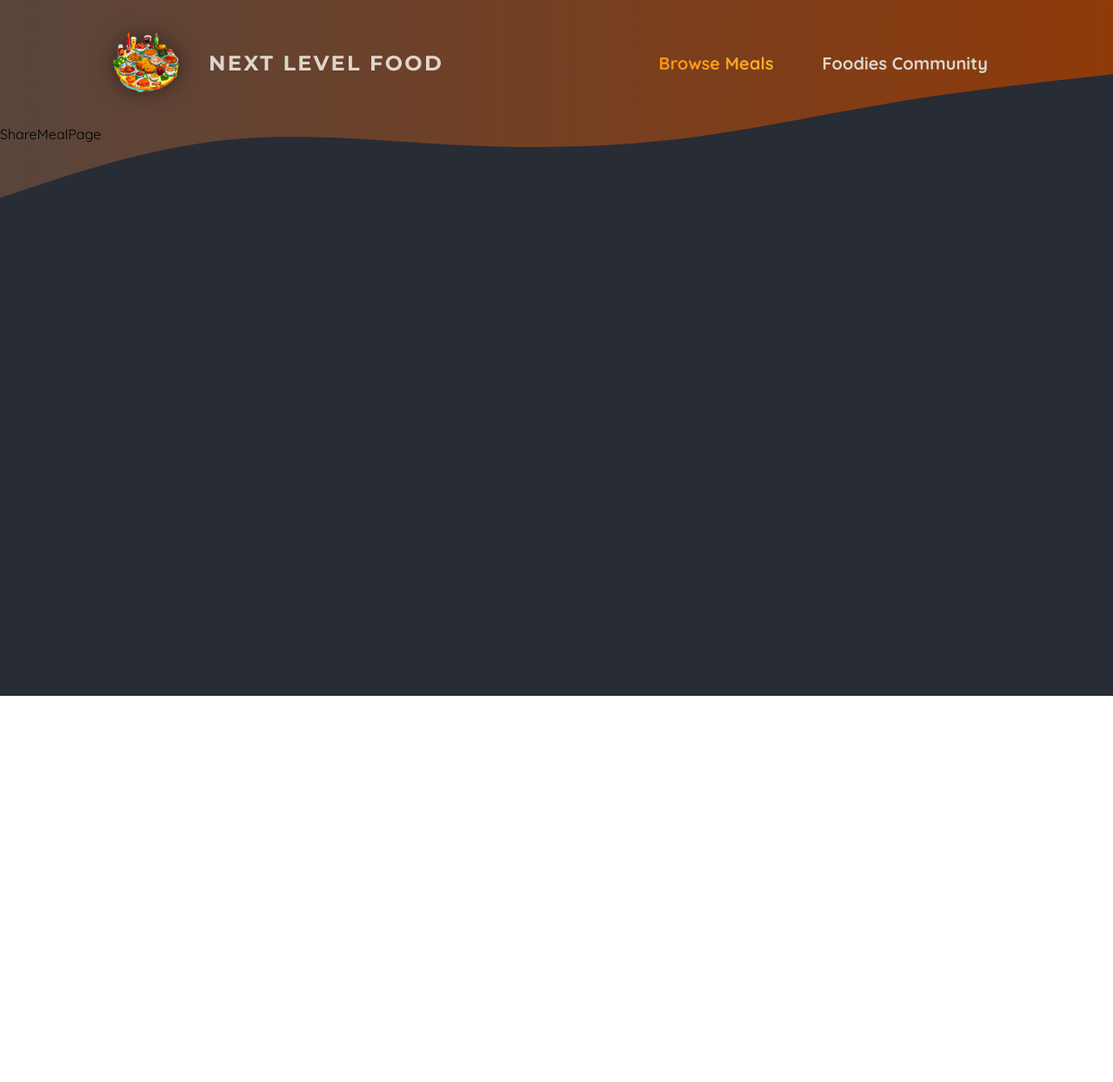
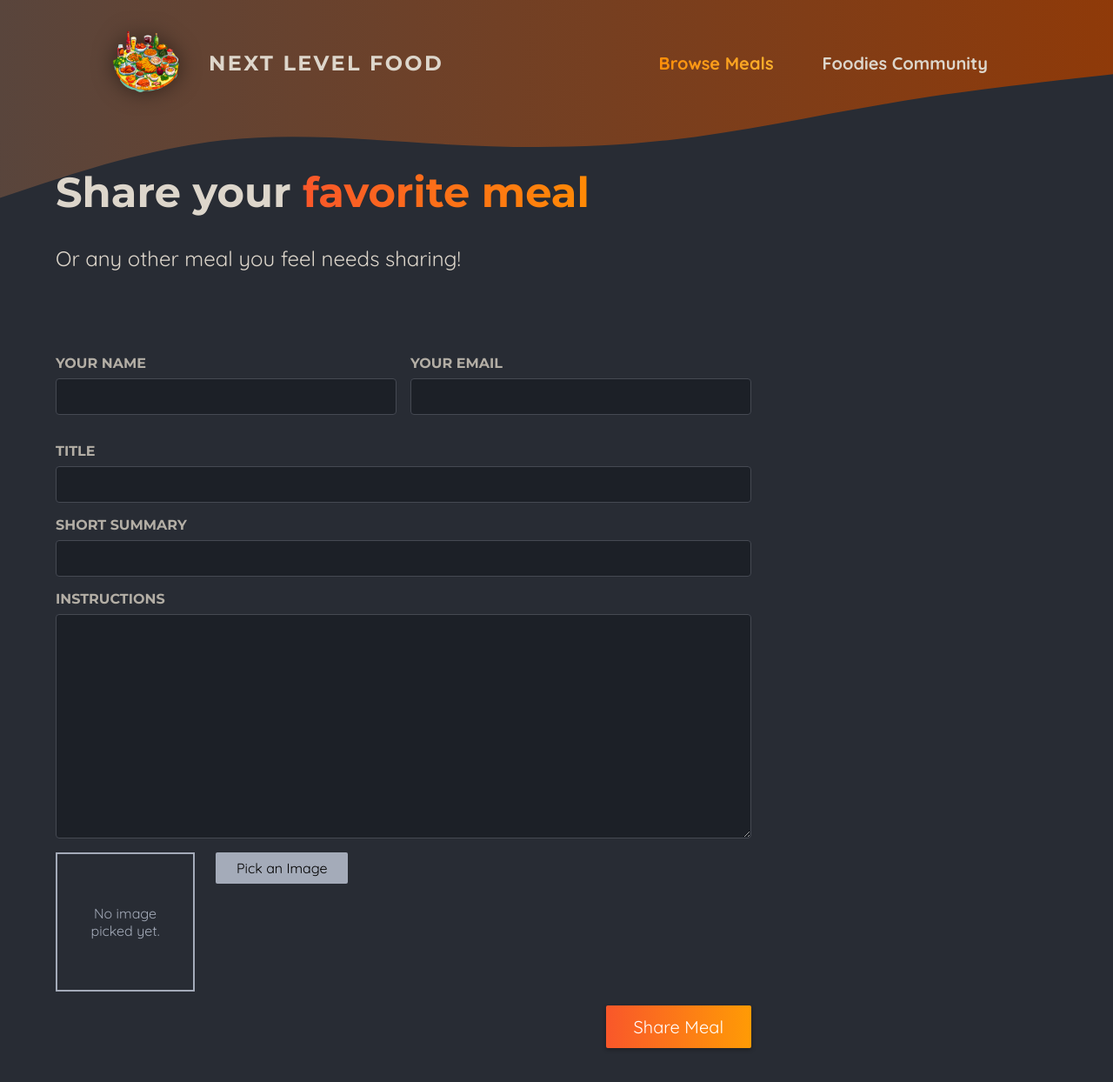
Before and after one commit to Marchelllo27/nextjs14test, a Next.js app: page /meals/share in a window 1280 px wide. Shown: the top 1244 px of the page at 87% size. Before the commit the page ends 800 px from the top, so only its background shows below. Built offline with nearby package versions, Linux system fonts and the light colour scheme.

Commit message:
share page created

```diff
--- a/app/meals/share/page.js
+++ b/app/meals/share/page.js
@@ -1,4 +1,45 @@
-const ShareMealPage = () => {
-  return <div>ShareMealPage</div>;
-};
-export default ShareMealPage;
+import ImagePicker from "@/components/meals/image-picker";
+import classes from "./page.module.css";
+
+export default function ShareMealPage() {
+  return (
+    <>
+      <header className={classes.header}>
+        <h1>
+          Share your <span className={classes.highlight}>favorite meal</span>
+        </h1>
+        <p>Or any other meal you feel needs sharing!</p>
+      </header>
+      <main className={classes.main}>
+        <form className={classes.form}>
+          <div className={classes.row}>
+            <p>
+              <label htmlFor="name">Your name</label>
+              <input type="text" id="name" name="name" required />
+            </p>
+            <p>
+              <label htmlFor="email">Your email</label>
+              <input type="email" id="email" name="email" required />
+            </p>
+          </div>
+          <p>
+            <label htmlFor="title">Title</label>
+            <input type="text" id="title" name="title" required />
+          </p>
+          <p>
+            <label htmlFor="summary">Short Summary</label>
+            <input type="text" id="summary" name="summary" required />
+          </p>
+          <p>
+            <label htmlFor="instructions">Instructions</label>
+            <textarea id="instructions" name="instructions" rows="10" required></textarea>
+          </p>
+          <ImagePicker />
+          <p className={classes.actions}>
+            <button type="submit">Share Meal</button>
+          </p>
+        </form>
+      </main>
+    </>
+  );
+}
--- /dev/null
+++ b/app/meals/share/page.module.css
@@ -0,0 +1,98 @@
+.header {
+  gap: 3rem;
+  margin: 3rem auto 5rem auto;
+  width: 90%;
+  max-width: 75rem;
+  color: #ddd6cb;
+  font-size: 1.5rem;
+}
+
+.header h1 {
+  font-family: "Montserrat", sans-serif;
+}
+
+.highlight {
+  background: linear-gradient(90deg, #f9572a, #ff8a05);
+  background-clip: text;
+  -webkit-background-clip: text;
+  -webkit-text-fill-color: transparent;
+}
+
+.main {
+  width: 90%;
+  max-width: 75rem;
+  margin: 3rem auto;
+  color: white;
+}
+
+.form {
+  max-width: 50rem;
+}
+
+.form label {
+  display: block;
+  margin-bottom: 0.5rem;
+  font-size: 1rem;
+  font-family: "Montserrat", sans-serif;
+  text-transform: uppercase;
+  color: #b3aea5;
+  font-weight: bold;
+}
+
+.form input,
+.form textarea {
+  display: block;
+  width: 100%;
+  padding: 0.5rem 1rem;
+  border-radius: 4px;
+  border: 1px solid #454952;
+  background: #1c2027;
+  font-size: 1.25rem;
+  font-family: "Montserrat", sans-serif;
+  color: #ddd6cb;
+}
+
+.form input:focus,
+.form textarea:focus {
+  outline-color: #f99f2a;
+  background-color: #1f252d;
+}
+
+.row {
+  display: flex;
+  gap: 1rem;
+}
+
+.row p {
+  width: 100%;
+}
+
+.actions {
+  text-align: right;
+}
+
+.actions button {
+  border: 0;
+  padding: 0.75rem 2rem;
+  background: linear-gradient(90deg, #f9572a, #ff9b05);
+  border: none;
+  color: #ffffff;
+  border-radius: 2px;
+  cursor: pointer;
+  font: inherit;
+  font-size: 1.25rem;
+  box-shadow: 0 2px 5px rgba(0, 0, 0, 0.3);
+}
+
+.actions button:hover,
+.actions button:focus {
+  background: linear-gradient(90deg, #fd4715, #f9b241);
+}
+
+.actions button:disabled,
+.actions button:hover:disabled,
+.actions button:focus:disabled {
+  background: #ccc;
+  color: #979797;
+  cursor: not-allowed;
+}
--- /dev/null
+++ b/components/meals/image-picker.js
@@ -0,0 +1,55 @@
+"use client";
+import Image from "next/image";
+import { useRef, useState } from "react";
+
+import classes from "./image-picker.module.css";
+
+const ImagePicker = ({ label, name }) => {
+  const inputRef = useRef();
+  const [pickedImage, setPickedImage] = useState();
+
+  const handlePickClick = e => {
+    inputRef.current.click();
+  };
+
+  const handleImageChange = e => {
+    const file = e.target.files[0];
+
+    if (!file) {
+      setPickedImage(null);
+      return;
+    }
+
+    const fileReader = new FileReader();
+    fileReader.onload = () => {
+      setPickedImage(fileReader.result);
+    };
+    fileReader.readAsDataURL(file);
+  };
+
+  return (
+    <div className={classes.picker}>
+      <label htmlFor={name}>{label}</label>
+      <div className={classes.controls}>
+        <div className={classes.preview}>
+          {!pickedImage && <p>No image picked yet.</p>}
+          {pickedImage && <Image src={pickedImage} alt="The image selected by the user." fill />}
+        </div>
+        <input
+          className={classes.input}
+          type="file"
+          id={name}
+          accept="image/png, image/jpeg"
+          name={name}
+          ref={inputRef}
+          onChange={handleImageChange}
+          required
+        />
+        <button className={classes.button} type="button" onClick={handlePickClick}>
+          Pick an Image
+        </button>
+      </div>
+    </div>
+  );
+};
+export default ImagePicker;
--- /dev/null
+++ b/components/meals/image-picker.module.css
@@ -0,0 +1,45 @@
+.controls {
+  display: flex;
+  align-items: flex-start;
+  gap: 1.5rem;
+  margin-bottom: 1rem;
+}
+
+.picker .input {
+  display: none;
+}
+
+.picker .button {
+  border: 0;
+  padding: 0.5rem 1.5rem;
+  background: #a4abb9;
+  border-radius: 2px;
+  cursor: pointer;
+  font: inherit;
+}
+
+.picker .button:hover,
+.picker .button:focus {
+  background: #b3b9c6;
+}
+
+.preview {
+  width: 10rem;
+  height: 10rem;
+  border: 2px solid #a4abb9;
+  display: flex;
+  justify-content: center;
+  align-items: center;
+  text-align: center;
+  color: #a4abb9;
+  position: relative;
+}
+
+.preview p {
+  margin: 0;
+  padding: 1rem;
+}
+
+.preview img {
+  object-fit: cover;
+}
```
